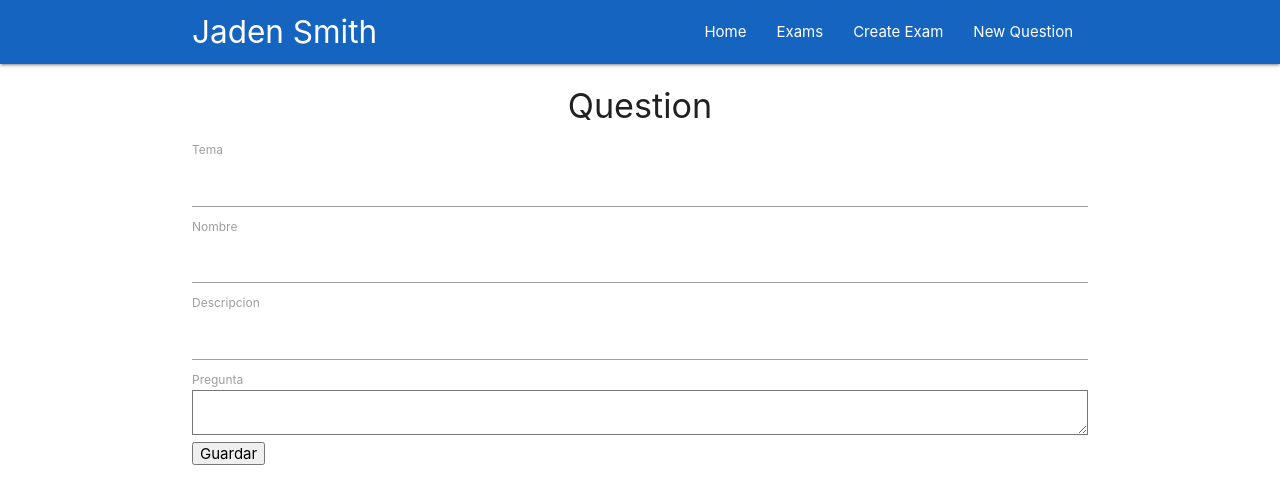
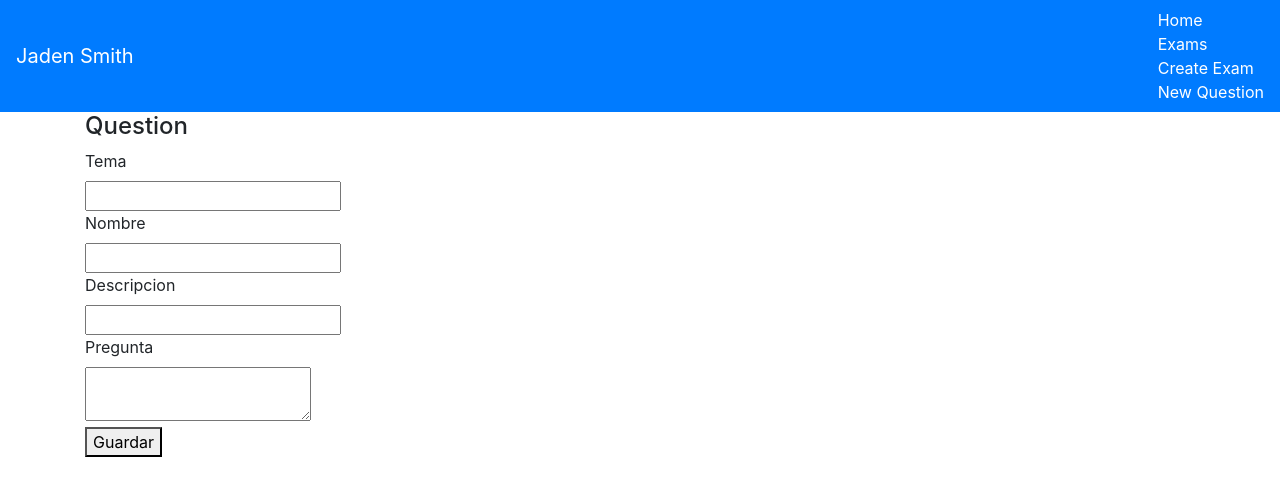
Before and after one commit to JorgeSabella/JADENSMITH, a React (Create React App) app: page /question in a window 1280 px wide. Shown: the top 504 px of the page. Built offline with nearby package versions, Linux system fonts and the light colour scheme.

Commit message:
Add boostrap styles to Navbar

```diff
--- a/public/index.html
+++ b/public/index.html
@@ -19,7 +19,7 @@
       work correctly both with client-side routing and a non-root public URL.
       Learn how to configure a non-root public URL by running `npm run build`.
     -->
-    <link rel="stylesheet" href="https://cdnjs.cloudflare.com/ajax/libs/materialize/1.0.0/css/materialize.min.css">
+    <link rel="stylesheet" href="https://stackpath.bootstrapcdn.com/bootstrap/4.1.3/css/bootstrap.min.css" integrity="sha384-MCw98/SFnGE8fJT3GXwEOngsV7Zt27NXFoaoApmYm81iuXoPkFOJwJ8ERdknLPMO" crossorigin="anonymous">
     <title>React App</title>
   </head>
   <body>
--- a/src/components/Navbar.js
+++ b/src/components/Navbar.js
@@ -3,14 +3,14 @@ import { Link } from 'react-router-dom';
 
 const Navbar = () => {
     return (
-        <nav className = "nav-wrapper blue darken-3">
-            <div className = "container">
-                <a className = "left brand-logo">Jaden Smith</a>
-                <ul className="right">
-                    <li><Link to="/">Home</Link></li>
-                    <li><Link to="/exams">Exams</Link></li>
-                    <li><Link to="/newexam">Create Exam</Link></li>
-                    <li><Link to="/question">New Question</Link></li>
+        <nav className = "navbar navbar-dark bg-primary">
+            <a className = "navbar-brand" href="#">Jaden Smith</a>
+            <div className = "">
+                <ul className="navbar-nav">
+                    <li className ="nav-item"><Link to="/" className="text-white">Home</Link></li>
+                    <li><Link to="/exams" className="text-white">Exams</Link></li>
+                    <li><Link to="/newexam" className="text-white">Create Exam</Link></li>
+                    <li><Link to="/question" className="text-white">New Question</Link></li>
                 </ul>
             </div>
         </nav>
```
